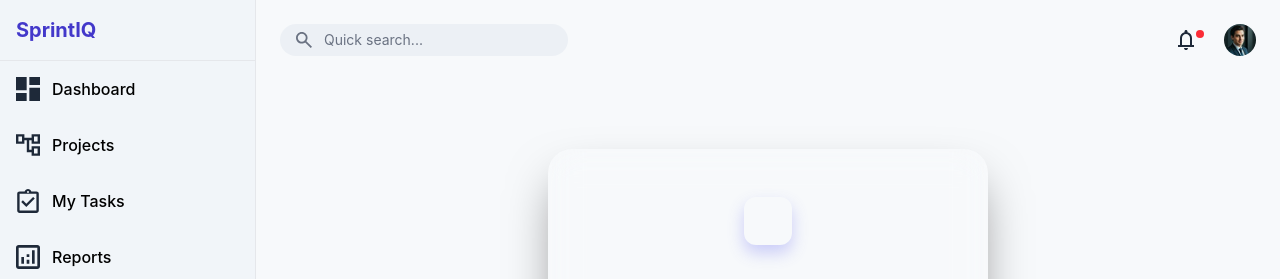
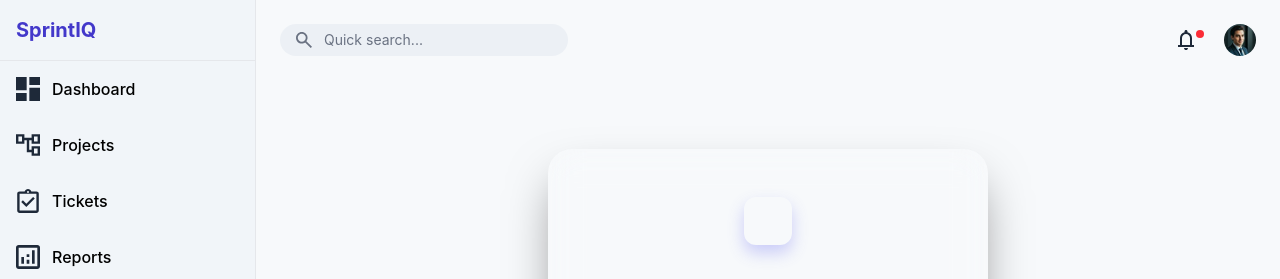
Before and after one commit to Karthick-sketch/sprintiq-ui, an Angular app: page /login in a window 1280 px wide. Shown: the top 279 px of the page. Built offline with nearby package versions, Linux system fonts and the light colour scheme; no server answers.

Commit message:
refactor: remove My Tasks page and replace navigation link with Tickets

```diff
--- a/src/app/app.routes.ts
+++ b/src/app/app.routes.ts
@@ -53,14 +53,6 @@ export const routes: Routes = [
     canActivate: [AuthGuard],
   },
   {
-    path: 'my-tasks',
-    loadComponent: () =>
-      import('./pages/my-tasks/my-tasks.component').then(
-        (m) => m.MyTasksComponent,
-      ),
-    canActivate: [AuthGuard],
-  },
-  {
     path: 'reports',
     loadComponent: () =>
       import('./pages/reports/reports.component').then(
--- a/src/app/pages/left-navigation-bar/left-navigation-bar.component.html
+++ b/src/app/pages/left-navigation-bar/left-navigation-bar.component.html
@@ -43,23 +43,23 @@
     </p>
   </div>
   <div
-    routerLink="/my-tasks"
+    routerLink="/tickets"
     routerLinkActive="bg-gray-200"
-    #rlaTasks="routerLinkActive"
+    #rlaTickets="routerLinkActive"
     class="flex items-center p-4 hover:bg-gray-100 cursor-pointer"
   >
     <app-icon
       url="/left-navigation-bar/my-tasks.svg"
-      [isActive]="rlaTasks.isActive"
+      [isActive]="rlaTickets.isActive"
       activeClasses="primary-color"
       inactiveClasses="bg-gray-800"
     ></app-icon>
     <p
       class="font-medium"
-      [class.primary-color]="rlaTasks.isActive"
-      [class.text-gray-800]="!rlaTasks.isActive"
+      [class.primary-color]="rlaTickets.isActive"
+      [class.text-gray-800]="!rlaTickets.isActive"
     >
-      My Tasks
+      Tickets
     </p>
   </div>
   <div
--- a/src/app/pages/my-tasks/my-tasks.component.html
+++ /dev/null
@@ -1 +0,0 @@
-<p>my-tasks works!</p>
```
Also changed, not shown: src/app/pages/my-tasks/my-tasks.component.ts (deleted, +0 -11 lines), src/app/pages/my-tasks/my-tasks.component.css (deleted), 1 other file (tests, documents, lock files or other folders).
